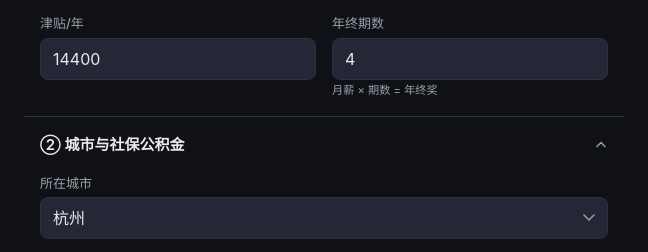
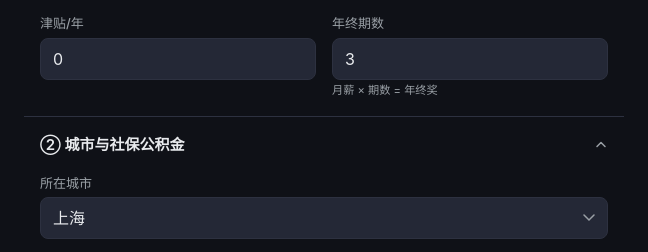
Before and after one commit to Vincent-1125/SalaryCalculator, a plain HTML site: page index.html in a window 1280 px wide. Shown: the part 209-461 px from the top of the page, 316-964 px from the left. Drawn offline with Linux system fonts and the light colour scheme.

Commit message:
default value

```diff
--- a/index.html
+++ b/index.html
@@ -203,11 +203,11 @@ input[type=number]{-moz-appearance:textfield}
       <div class="form-row">
         <div class="form-group">
           <label class="form-label" for="annualAllowance">津贴/年</label>
-          <input class="form-input" type="number" id="annualAllowance" value="14400" min="0" oninput="recalc()">
+          <input class="form-input" type="number" id="annualAllowance" value="0" min="0" oninput="recalc()">
         </div>
         <div class="form-group">
           <label class="form-label" for="bonusMonths">年终期数</label>
-          <input class="form-input" type="number" id="bonusMonths" value="4" min="0" max="12" step="1" oninput="recalc()">
+          <input class="form-input" type="number" id="bonusMonths" value="3" min="0" max="12" step="1" oninput="recalc()">
           <div class="sub-label">月薪 × 期数 = 年终奖</div>
         </div>
       </div>
@@ -224,9 +224,9 @@ input[type=number]{-moz-appearance:textfield}
       <div class="form-group">
         <label class="form-label" for="city">所在城市</label>
         <select class="form-select" id="city" onchange="onCityChange()">
-          <option value="hangzhou" selected>杭州</option>
           <option value="beijing">北京</option>
-          <option value="shanghai">上海</option>
+          <option value="shanghai" selected>上海</option>
+          <option value="hangzhou">杭州</option>
           <option value="guangzhou">广州</option>
           <option value="shenzhen">深圳</option>
         </select>
```
